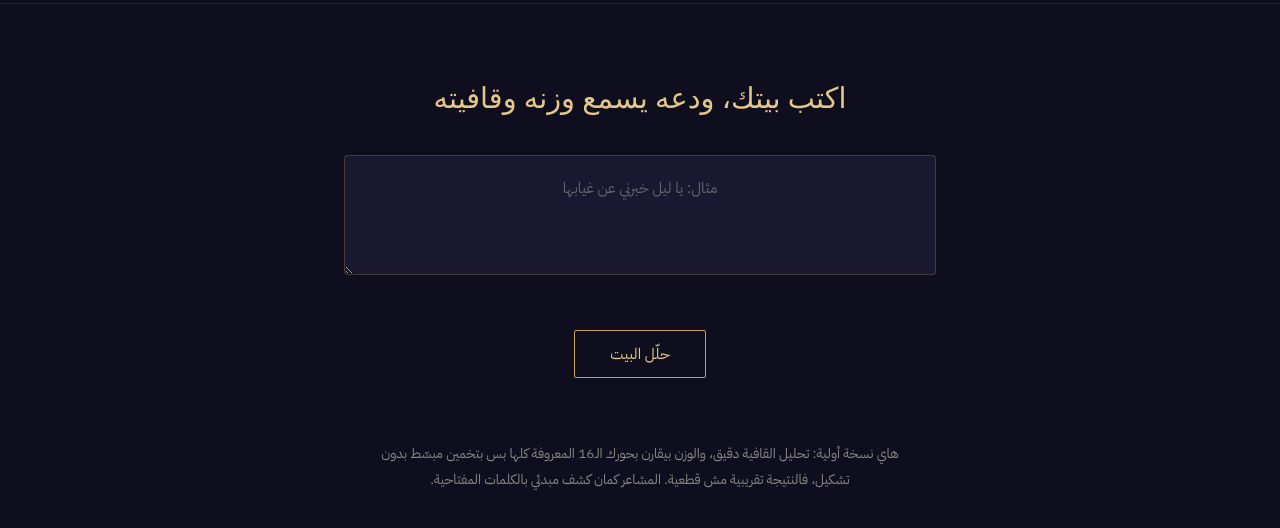
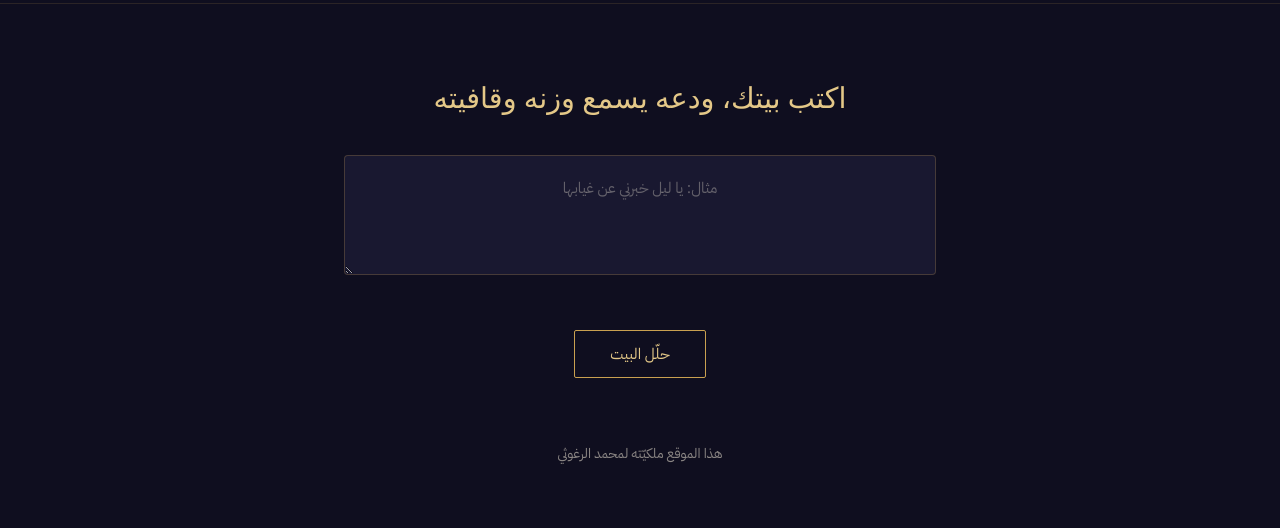
Before and after one commit to 42qui/mutarannim, a plain HTML site: page poet-and-machine.html in a window 1280 px wide. Shown: the part 72-600 px from the top of the page. Drawn offline with Linux system fonts and the light colour scheme; a web font is replaced by a local one.

Commit message:
Update poet-and-machine.html

```diff
--- a/poet-and-machine.html
+++ b/poet-and-machine.html
@@ -170,7 +170,7 @@
     </div>
   </div>
 
-  <div class="note">هاي نسخة أولية: تحليل القافية دقيق، والوزن بيقارن بحورك الـ16 المعروفة كلها بس بتخمين مبسّط بدون تشكيل، فالنتيجة تقريبية مش قطعية. المشاعر كمان كشف مبدئي بالكلمات المفتاحية.</div>
+  <div class="note">هذا الموقع ملكيّته لمحمد الرغوثي</div>
 </main>
 
 <script>
```
